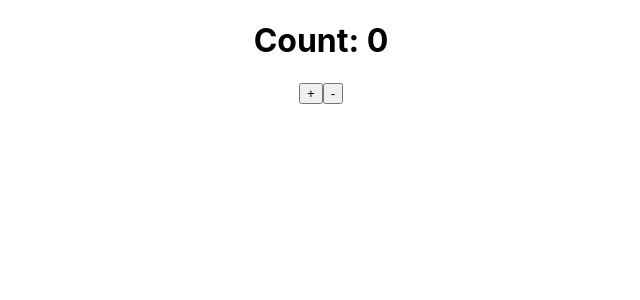
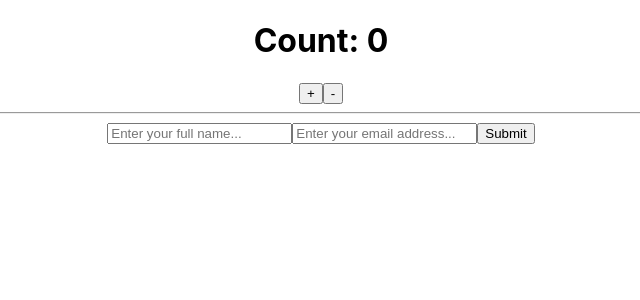
Before and after one commit to MohammadFahad1/Playing-with-Redux, a React (Create React App) app: page / in a window 1280 px wide. Shown: the top 300 px of the page, without its empty margins (319-959 px from the left). Built offline with nearby package versions, Linux system fonts and the light colour scheme.

Commit message:
Form Handling using regular States

```diff
--- a/src/App.js
+++ b/src/App.js
@@ -1,5 +1,6 @@
 import { useContext } from 'react';
 import './App.css';
+import SingleForm from './components/SingleForm/SingleForm';
 import { CounterContext } from './Contexts/Counter';
 
 function App() {
@@ -9,6 +10,8 @@ function App() {
       <h1>Count: {count}</h1>
       <button onClick={() => setCount(count + 1)}>+</button>
       <button onClick={() => count > 0 ? setCount(count - 1) : count}>-</button>
+      <br /><hr />
+      <SingleForm></SingleForm>
     </div>
   );
 }
--- /dev/null
+++ b/src/components/SingleForm/SingleForm.js
@@ -0,0 +1,35 @@
+import React, { useState } from 'react';
+
+const SingleForm = () => {
+
+    const [data, setData] = useState({});
+
+    // Handle Submit
+    const handleSubmit = (e) => {
+        e.preventDefault();
+
+        console.log(data);
+    }
+
+    // Change Handler
+    const changeHandler = (e) => {
+        const name = e.target.name;
+        const value = e.target.value;
+        const newData = {
+            ...data,
+            [name]: value,
+        }
+        setData(newData)
+    }
+
+    return (
+        <div>
+            <form onSubmit={handleSubmit}>
+                <input type="text" name="name" id="" onChange={changeHandler} placeholder='Enter your full name...' />
+                <input type="email" name="email" id="" onChange={changeHandler} placeholder='Enter your email address...' />
+                <button>Submit</button>
+            </form>
+        </div>
+    );
+}
+export default SingleForm;
```
